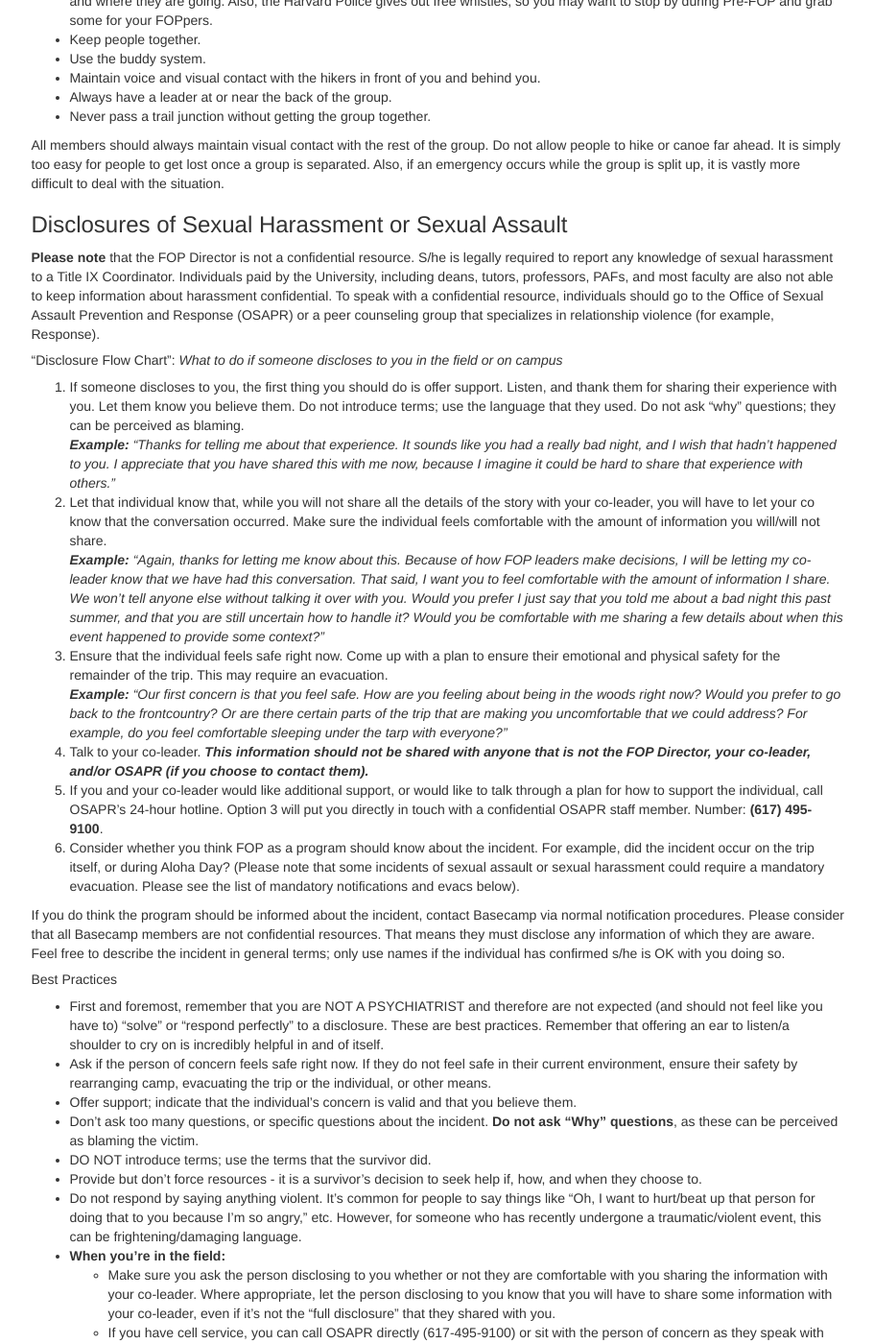
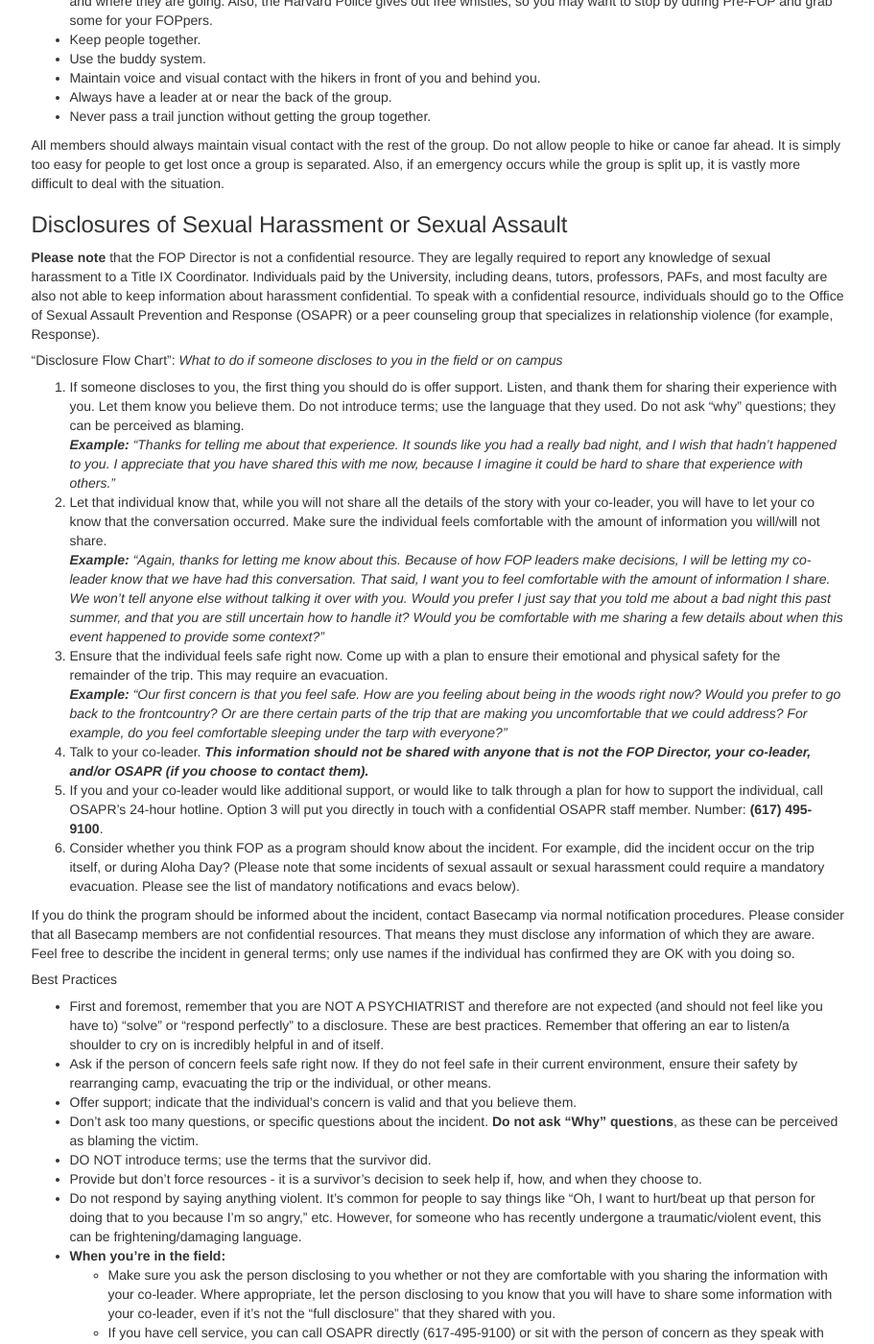
Before and after one commit to neo-project/global-blockchain-compliance-hub, a Jekyll site: the page built from _posts/1111-11-11-emergency-procedures.md, in a window 1280 px wide and 1400 px high, scrolled down 1706 px. Shown: the whole window at 96% size, without its empty margins (330-1241 px from the left). Built offline with Jekyll 4.4.1, drawn with Linux system fonts in a browser that asks for light colours; nearby versions of some CDN libraries; comment, search, counter and statistics services are not loaded; some of the changed text lies outside the part shown.

Commit message:
Update 1111-11-11-emergency-procedures.md
gender neutral pronouns

```diff
--- a/_posts/1111-11-11-emergency-procedures.md
+++ b/_posts/1111-11-11-emergency-procedures.md
@@ -45,7 +45,7 @@ We hope that you will never have to deal with this subject, but we want to offer
 What to do if someone is lost:
 
 1. Shout the person's name, or use whistles in an attempt to get a response.
-2. Get out a map and try to figure out where the person might be after calling has failed. Try to recall where and when the person was last seen, as well as what he or she was wearing. Is there a pond or mountain summit nearby? Two or three people should go as a group to check that place. They should bring a map and a compass and agree to return by a certain time if they have no luck.
+2. Get out a map and try to figure out where the person might be after calling has failed. Try to recall where and when the person was last seen, as well as what they were wearing. Is there a pond or mountain summit nearby? Two or three people should go as a group to check that place. They should bring a map and a compass and agree to return by a certain time if they have no luck.
 3. It is critical not to let anyone else get lost. Don't send people scurrying wildly in every direction. People should scout away from the group only for designated amount of time (ex: 10 minutes).
 4. During the wait, keep the group together and calm. Make hot drinks, eat some food, begin setting up camp if necessary.
 5. After one hour of searching, notify Basecamp.
@@ -71,7 +71,7 @@ All members should always maintain visual contact with the rest of the group. Do
 
 ### Disclosures of Sexual Harassment or Sexual Assault
 
-**Please note** that the FOP Director is not a confidential resource.  S/he is legally required to report any knowledge of sexual harassment to a Title IX Coordinator.  Individuals paid by the University, including deans, tutors, professors, PAFs, and most faculty are also not able to keep information about harassment confidential.  To speak with a confidential resource, individuals should go to the Office of Sexual Assault Prevention and Response (OSAPR) or a peer counseling group that specializes in relationship violence (for example, Response).
+**Please note** that the FOP Director is not a confidential resource.  They are legally required to report any knowledge of sexual harassment to a Title IX Coordinator.  Individuals paid by the University, including deans, tutors, professors, PAFs, and most faculty are also not able to keep information about harassment confidential.  To speak with a confidential resource, individuals should go to the Office of Sexual Assault Prevention and Response (OSAPR) or a peer counseling group that specializes in relationship violence (for example, Response).
 
 ##### "Disclosure Flow Chart": *What to do if someone discloses to you in the field or on campus*
 
@@ -85,7 +85,7 @@ All members should always maintain visual contact with the rest of the group. Do
 5. If you and your co-leader would like additional support, or would like to talk through a plan for how to support the individual, call OSAPR’s 24-hour hotline.  Option 3 will put you directly in touch with a confidential OSAPR staff member. Number: **(617) 495-9100**.
 6. Consider whether you think FOP as a program should know about the incident.  For example, did the incident occur on the trip itself, or during Aloha Day?  (Please note that some incidents of sexual assault or sexual harassment could require a mandatory evacuation. Please see the list of mandatory notifications and evacs below).
 
-If you do think the program should be informed about the incident, contact Basecamp via normal notification procedures.    Please consider that all Basecamp members are not confidential resources.  That means they must disclose any information of which they are aware.  Feel free to describe the incident in general terms; only use names if the individual has confirmed s/he is OK with you doing so.
+If you do think the program should be informed about the incident, contact Basecamp via normal notification procedures.    Please consider that all Basecamp members are not confidential resources.  That means they must disclose any information of which they are aware.  Feel free to describe the incident in general terms; only use names if the individual has confirmed they are OK with you doing so.
 
 ##### Best Practices
 - First and foremost, remember that you are NOT A PSYCHIATRIST and therefore are not expected (and should not feel like you have to) “solve” or “respond perfectly” to a disclosure. These are best practices. Remember that offering an ear to listen/a shoulder to cry on is incredibly helpful in and of itself.
```
